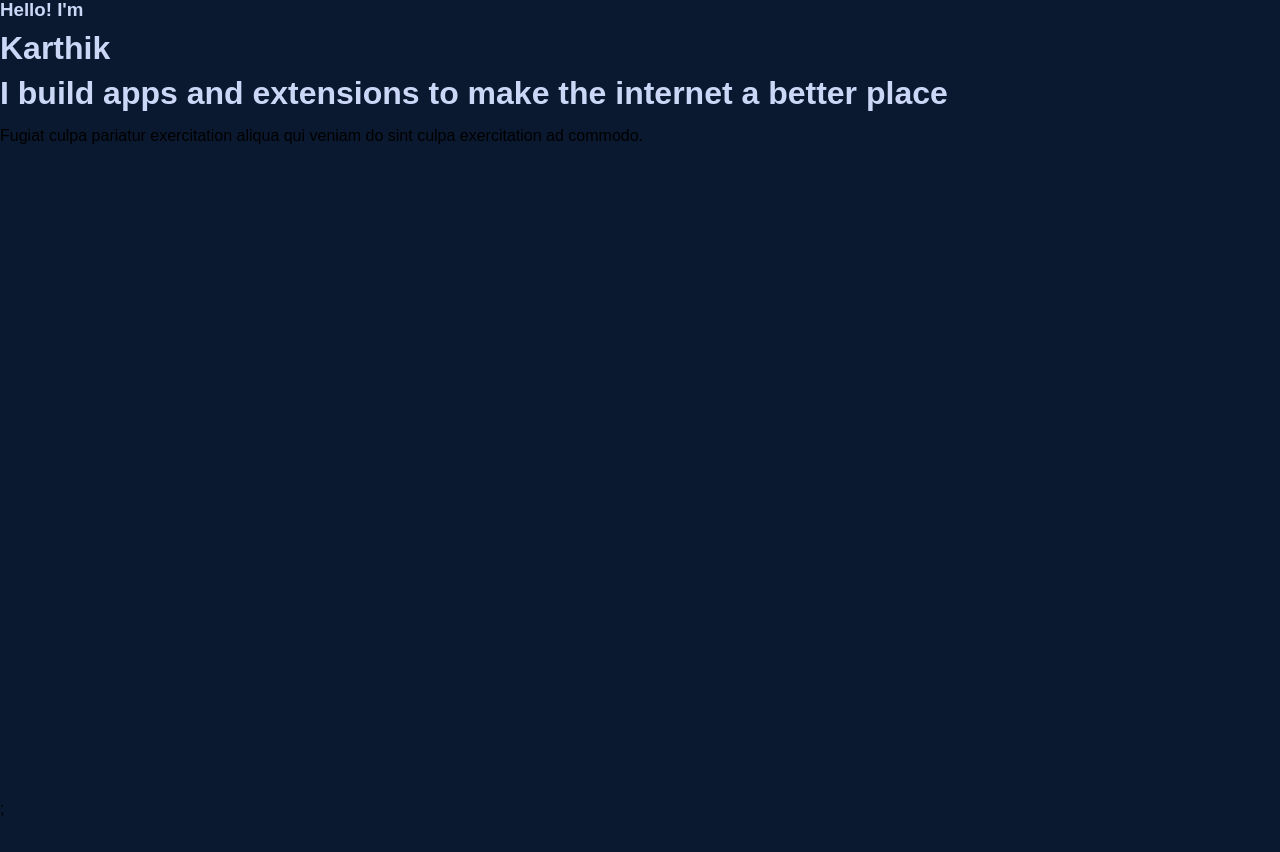
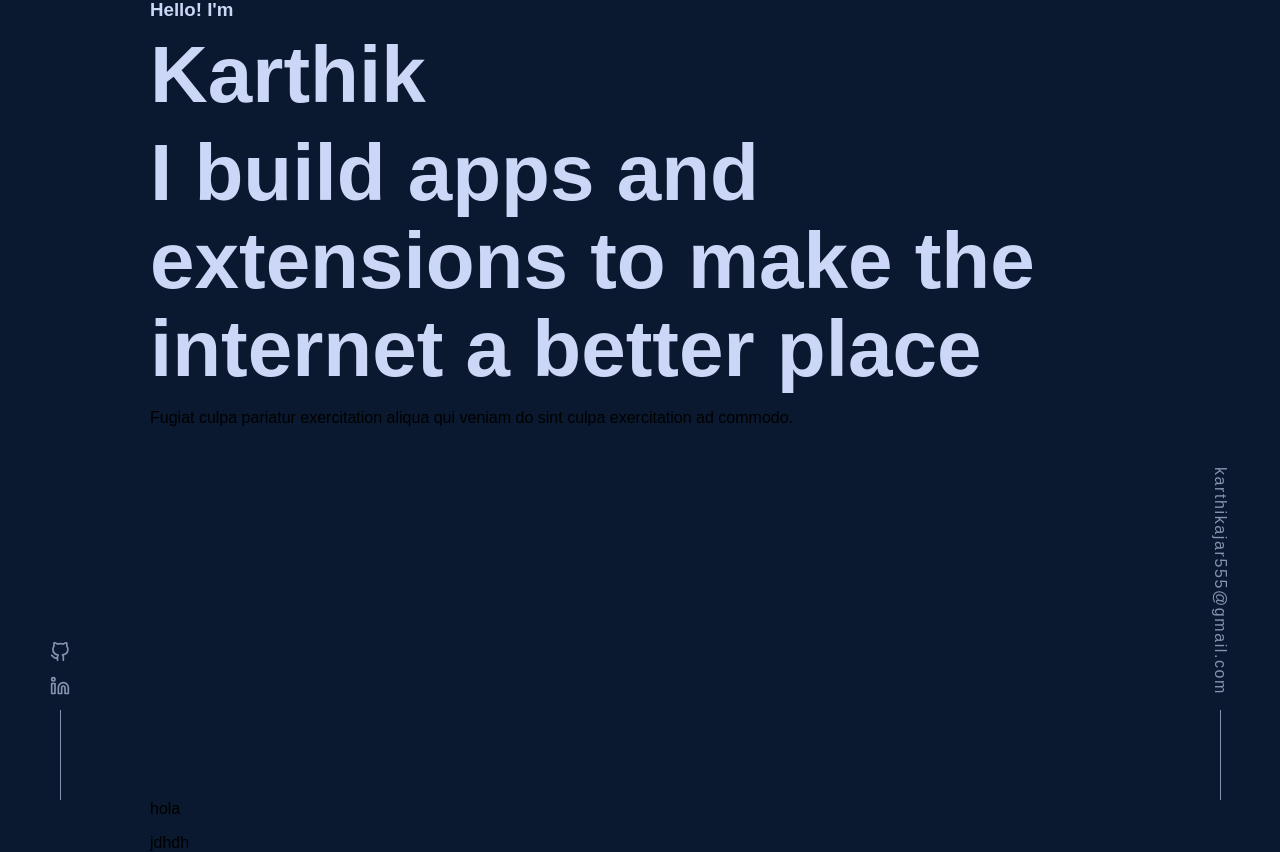
Before and after one commit to karthik-raja-g/karthiik-website-old, a Gatsby site: page / in a window 1280 px wide. Before the commit the page ends 818 px from the top, so only its background shows below. Built offline with nearby package versions, Linux system fonts and the light colour scheme; Gatsby itself is replaced by a stand-in of ours.

Commit message:
Footer, hero component

```diff
--- /dev/null
+++ b/src/components/Email.jsx
@@ -0,0 +1,49 @@
+import React from 'react';
+import PropTypes from 'prop-types';
+import styled from 'styled-components';
+import Side from './Side';
+import { email } from '../config';
+
+const StyledLinkWrapper = styled.div`
+  display: flex;
+  flex-direction: column;
+  align-items: center;
+  position: relative;
+
+  &:after {
+    content: '';
+    display: block;
+    width: 1px;
+    height: 90px;
+    margin: 0 auto;
+    background-color: ${({ theme }) => theme.text};
+  }
+
+  a {
+    color: ${({ theme }) => theme.text};
+    margin: 5px auto;
+    padding: 10px;
+    letter-spacing: 0.1em;
+    writing-mode: vertical-rl;
+
+    &:hover,
+    &:focus {
+      transform: translateY(-3px);
+      color: ${({ theme }) => theme.link};
+    }
+  }
+`;
+
+const Email = ({ isHome }) => (
+  <Side isHome={isHome} orientation="right">
+    <StyledLinkWrapper>
+      <a href={`mailto:${email}`}>{email}</a>
+    </StyledLinkWrapper>
+  </Side>
+);
+
+Email.propTypes = {
+  isHome: PropTypes.bool,
+};
+
+export default Email;
--- a/src/components/Layout.jsx
+++ b/src/components/Layout.jsx
@@ -2,15 +2,17 @@
 import styled, { ThemeProvider } from "styled-components";
 import GlobalStyles from "../styles/GlobalStyles";
 import themes from "../styles/themes";
+import Email from "./Email";
+import SocialLinks from "./SocialLinks";
 
 const StyledContent = styled.div`
   display: flex;
   flex-direction: column;
-  min-height: 100%;
+  height: 100vh;
 `;
 
 const Layout = ({ children }) => {
-  const [theme, setTheme] = useState("dark");
+  const [theme, setTheme] = useState("light");
   const [loading, setLoading] = useState(true);
   useEffect(() => {
     setTimeout(() => setLoading(false), 2000);
@@ -19,12 +21,11 @@
   return (
     <ThemeProvider theme={themes[theme]}>
       <GlobalStyles />
-      <div id="root">
-        <StyledContent>
-          <div id="content">{children}</div>
-        </StyledContent>
-      </div>
-      ;
+      <SocialLinks/>
+      <Email />
+      <section className="fillHeight">
+        <StyledContent>{children}</StyledContent>
+      </section>
     </ThemeProvider>
   );
 };
--- /dev/null
+++ b/src/components/Side.jsx
@@ -0,0 +1,29 @@
+import React from "react";
+import styled from 'styled-components';
+
+const StyledSideElement = styled.div`
+  width: 40px;
+  position: fixed;
+  bottom: 0;
+  left: ${(props) => (props.orientation === "left" ? "40px" : "auto")};
+  right: ${(props) => (props.orientation === "left" ? "auto" : "40px")};
+  z-index: 10;
+  color: ${({ theme }) => theme.text};
+
+  @media (max-width: 1080px) {
+    left: ${(props) => (props.orientation === "left" ? "20px" : "auto")};
+    right: ${(props) => (props.orientation === "left" ? "auto" : "20px")};
+  }
+
+  @media (max-width: 768px) {
+    display: none;
+  }
+`;
+
+const Side = ({ children, orientation }) => {
+  return (
+    <StyledSideElement orientation={orientation}>{children}</StyledSideElement>
+  );
+};
+
+export default Side;
--- /dev/null
+++ b/src/components/SocialLinks.jsx
@@ -0,0 +1,47 @@
+import React from "react";
+import styled from "styled-components";
+import { socialMedia } from "../config";
+import Side from "./Side";
+import Icon from "./icons";
+
+const StyledDiv = styled.div`
+  &:after {
+    content: "";
+    display: block;
+    width: 1px;
+    height: 90px;
+    margin: 0 auto;
+    background-color: ${({ theme }) => theme.text};
+  }
+`;
+
+const LinksDiv = styled.div`
+  display: flex;
+  flex-direction: column;
+  align-items: center;
+  padding: 10px 0;
+  gap: 10px;
+
+  a {
+    &:hover {
+      transform: translateY(-3px);
+    }
+  }
+`;
+const SocialLinks = () => {
+  return (
+    <Side orientation="left">
+      <StyledDiv>
+        <LinksDiv>
+          {socialMedia.map((platform) => (
+            <a href={platform.url} target="_blank">
+              <Icon name={platform.name} />
+            </a>
+          ))}
+        </LinksDiv>
+      </StyledDiv>
+    </Side>
+  );
+};
+
+export default SocialLinks;
--- /dev/null
+++ b/src/components/icons/Github.jsx
@@ -0,0 +1,20 @@
+import React from "react";
+
+const IconGitHub = () => (
+  <svg
+    xmlns="http://www.w3.org/2000/svg"
+    role="img"
+    viewBox="0 0 24 24"
+    fill="none"
+    stroke="currentColor"
+    strokeWidth="2"
+    strokeLinecap="round"
+    strokeLinejoin="round"
+    className="socialIcon"
+  >
+    <title>GitHub</title>
+    <path d="M9 19c-5 1.5-5-2.5-7-3m14 6v-3.87a3.37 3.37 0 0 0-.94-2.61c3.14-.35 6.44-1.54 6.44-7A5.44 5.44 0 0 0 20 4.77 5.07 5.07 0 0 0 19.91 1S18.73.65 16 2.48a13.38 13.38 0 0 0-7 0C6.27.65 5.09 1 5.09 1A5.07 5.07 0 0 0 5 4.77a5.44 5.44 0 0 0-1.5 3.78c0 5.42 3.3 6.61 6.44 7A3.37 3.37 0 0 0 9 18.13V22"></path>
+  </svg>
+);
+
+export default IconGitHub;
--- /dev/null
+++ b/src/components/icons/Linkedin.jsx
@@ -0,0 +1,21 @@
+import React from 'react';
+
+const IconLinkedin = () => (
+  <svg
+    xmlns="http://www.w3.org/2000/svg"
+    role="img"
+    viewBox="0 0 24 24"
+    fill="none"
+    stroke="currentColor"
+    strokeWidth="2"
+    strokeLinecap="round"
+    strokeLinejoin="round"
+    className="socialIcon">
+    <title>LinkedIn</title>
+    <path d="M16 8a6 6 0 0 1 6 6v7h-4v-7a2 2 0 0 0-2-2 2 2 0 0 0-2 2v7h-4v-7a6 6 0 0 1 6-6z"></path>
+    <rect x="2" y="9" width="4" height="12"></rect>
+    <circle cx="4" cy="4" r="2"></circle>
+  </svg>
+);
+
+export default IconLinkedin;
--- /dev/null
+++ b/src/components/icons/Twitter.jsx
@@ -0,0 +1,20 @@
+import React from "react";
+
+const IconTwitter = () => (
+  <svg
+    xmlns="http://www.w3.org/2000/svg"
+    role="img"
+    viewBox="0 0 24 24"
+    fill="none"
+    stroke="currentColor"
+    strokeWidth="2"
+    strokeLinecap="round"
+    strokeLinejoin="round"
+    className="socialIcon"
+  >
+    <title>Twitter</title>
+    <path d="M23 3a10.9 10.9 0 0 1-3.14 1.53 4.48 4.48 0 0 0-7.86 3v1A10.66 10.66 0 0 1 3 4s-4 9 5 13a11.64 11.64 0 0 1-7 2c9 5 20 0 20-11.5a4.5 4.5 0 0 0-.08-.83A7.72 7.72 0 0 0 23 3z"></path>
+  </svg>
+);
+
+export default IconTwitter;
--- /dev/null
+++ b/src/components/icons/index.jsx
@@ -0,0 +1,17 @@
+import React from "react";
+import IconGitHub from "./Github";
+import IconLinkedin from "./Linkedin";
+import IconTwitter from "./Twitter";
+
+const Icon = ({ name }) => {
+  switch (name) {
+    case "Github":
+      return <IconGitHub />;
+    case "Linkedin":
+      return <IconLinkedin />;
+    case "Twitter":
+      return <IconTwitter />;
+  }
+};
+
+export default Icon;
--- a/src/components/sections/Hero.jsx
+++ b/src/components/sections/Hero.jsx
@@ -1,10 +1,14 @@
 import React from "react";
+import styled from "styled-components";
 
+const HeroDiv = styled.div`
+  min-height: 100vh;
+`
 const Hero = () => {
   const one = <h3>Hello! I'm</h3>;
-  const two = <h1>Karthik</h1>;
+  const two = <h1 className="bigHeading">Karthik</h1>;
   const three = (
-    <h1>I build apps and extensions to make the internet a better place</h1>
+    <h1 className="bigHeading">I build apps and extensions to make the internet a better place</h1>
   );
   const four = (
     <p>
@@ -14,11 +18,11 @@
   );
   const items = [one, two, three, four];
   return (
-    <div id="root">
+    <HeroDiv id="intro">
       {items.map((item, i) => (
         <div key={i}>{item}</div>
       ))}
-    </div>
+    </HeroDiv>
   );
 };
 
--- /dev/null
+++ b/src/config.js
@@ -0,0 +1,13 @@
+module.exports = {
+  email: 'karthikajar555@gmail.com',
+  socialMedia: [
+    {
+      name: 'Github',
+      url:'https://github.com/karthik-raja-g'
+    },
+    {
+      name: 'Linkedin',
+      url: 'https://www.linkedin.com/in/karthiik/'
+    }
+  ]
+}
--- a/src/pages/index.js
+++ b/src/pages/index.js
@@ -22,6 +22,8 @@
 const Home = () => (
   <Layout>
     <Hero />
+    hola
+    <p>jdhdh</p>
   </Layout>
 );
 
--- a/src/styles/GlobalStyles.js
+++ b/src/styles/GlobalStyles.js
@@ -32,7 +32,13 @@
   a {
     color: ${({ theme }) => theme.link};
     text-decoration: none;
-    transform: all 0.25s cubic-bezier(0.645, 0.045, 0.355, 1);
+    position: relative;
+    transition: all 0.25s cubic-bezier(0.645, 0.045, 0.355, 1);
+
+    &:hover,
+    &:focus {
+      color: ${({ theme }) => theme.link};
+    }
   }
 
   h1,
@@ -46,6 +52,35 @@
     color: ${({ theme }) => theme.sectionHeading};
     line-height: 1.1;
   }
-  `;
+
+  .bigHeading {
+    font-size: clamp(40px, 8vw, 80px);
+  }
+  .mediumHeading {
+    font-size: clamp(40px, 8vw, 60px);
+  }
+  .fillHeight {
+    padding: 0 150px;
+
+    @media (max-width: 1080px) {
+      padding: 0 100px;
+    }
+    @media (max-width: 768px) {
+      padding: 0 50px;
+    }
+    @media (max-width: 480px) {
+      padding: 0 25px;
+    }
+  }
+  .socialIcon {
+    fill: none;
+    color: ${({ theme }) => theme.text};
+    width: 20px;
+
+    &:hover {
+      color: ${({ theme }) => theme.link};
+    }
+  }
+`;
 
 export default GlobalStyles;
--- a/src/styles/themes.js
+++ b/src/styles/themes.js
@@ -1,9 +1,9 @@
 const themes = {
   dark: {
-    body: "#0a192f",
+    body: "black",
     loadingScreen: '#020c1b',
     section: "#112240",
-    text: "#8892b0",
+    text: "black",
     highlightText: "#64ffda",
     link: "#64ffda",
     scroll: "#ccd6f6",
```
